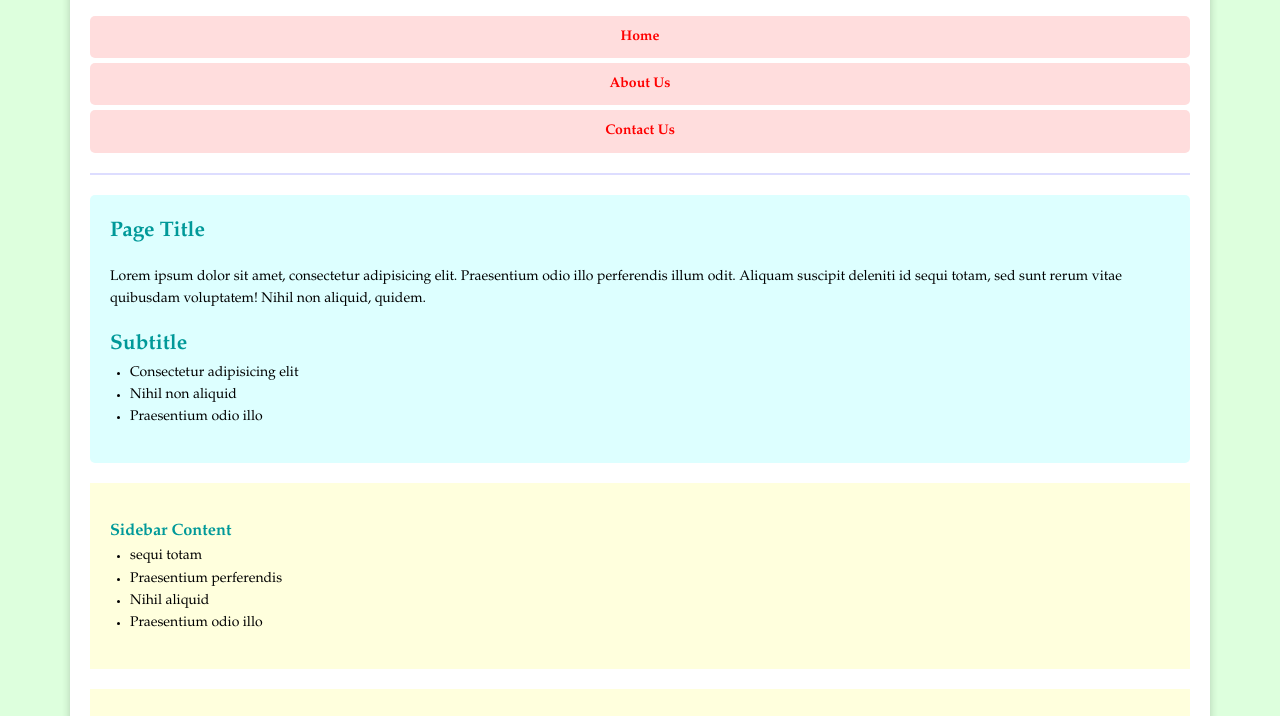
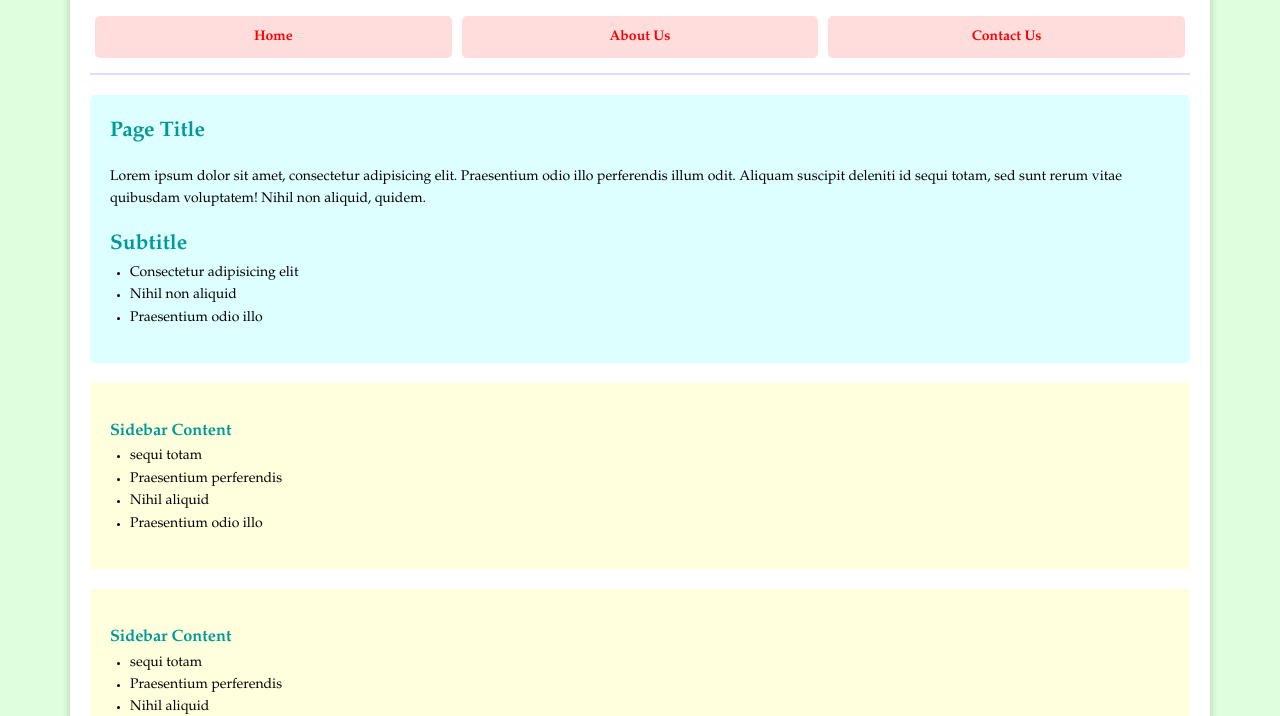
Before and after one commit to devonmoubry/responsive_buildout, a plain HTML site: page index.html in a window 1280 px wide. Shown: the part 88-804 px from the top of the page. Drawn offline with Linux system fonts and the light colour scheme.

Commit message:
add breakpoint to nav style

```diff
--- a/style.css
+++ b/style.css
@@ -109,7 +109,15 @@ h1 {
 }
 
 @media (min-width: 600px) {
-
+  #main_nav {
+    display: flex;
+  }
+  #main_nav a {
+    margin: 0 5px;
+    display: flex;
+    flex-basis: 30%;
+    justify-content: center;
+  }
 }
 
 @media (min-width: 1100px) {
```
